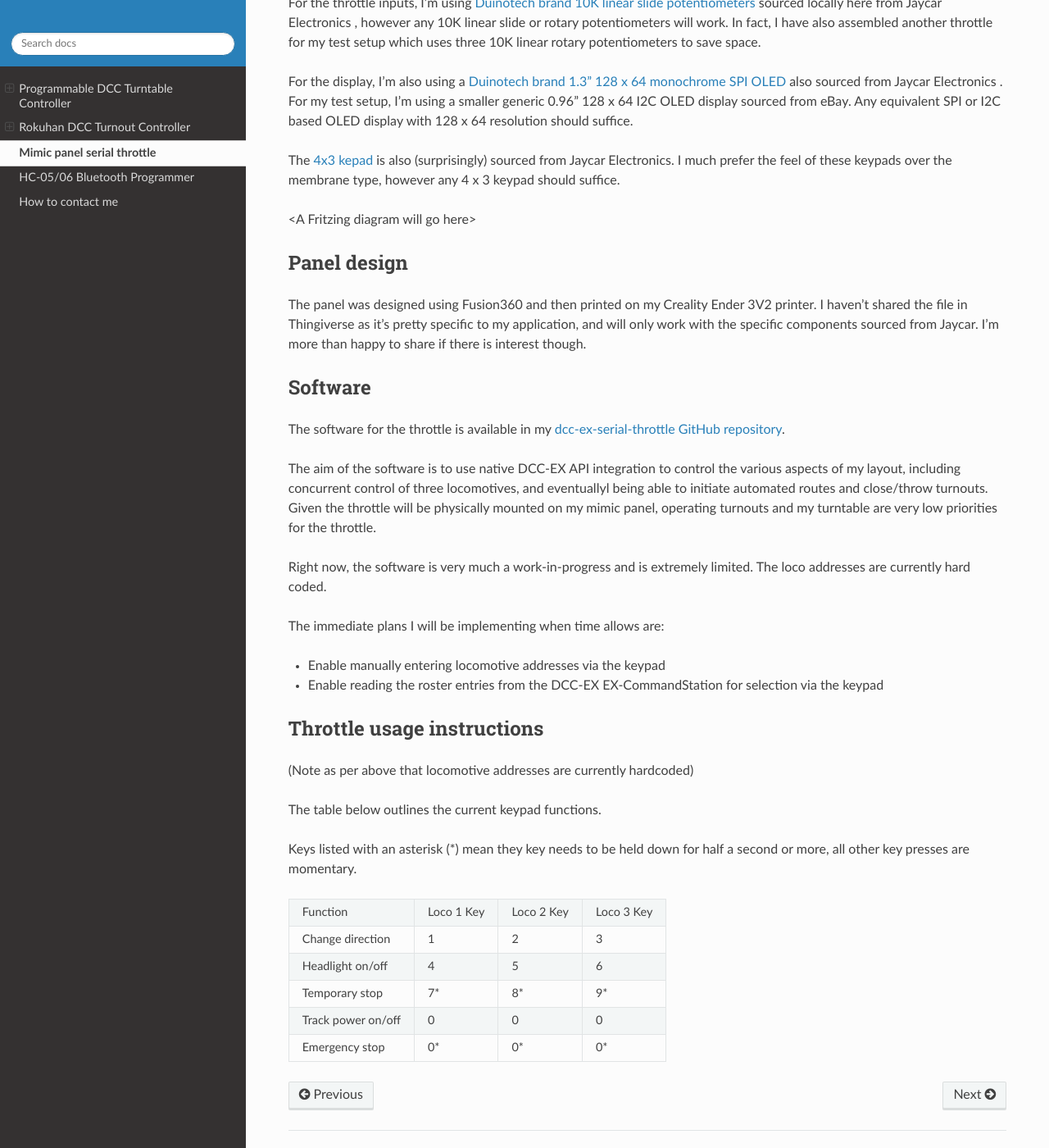
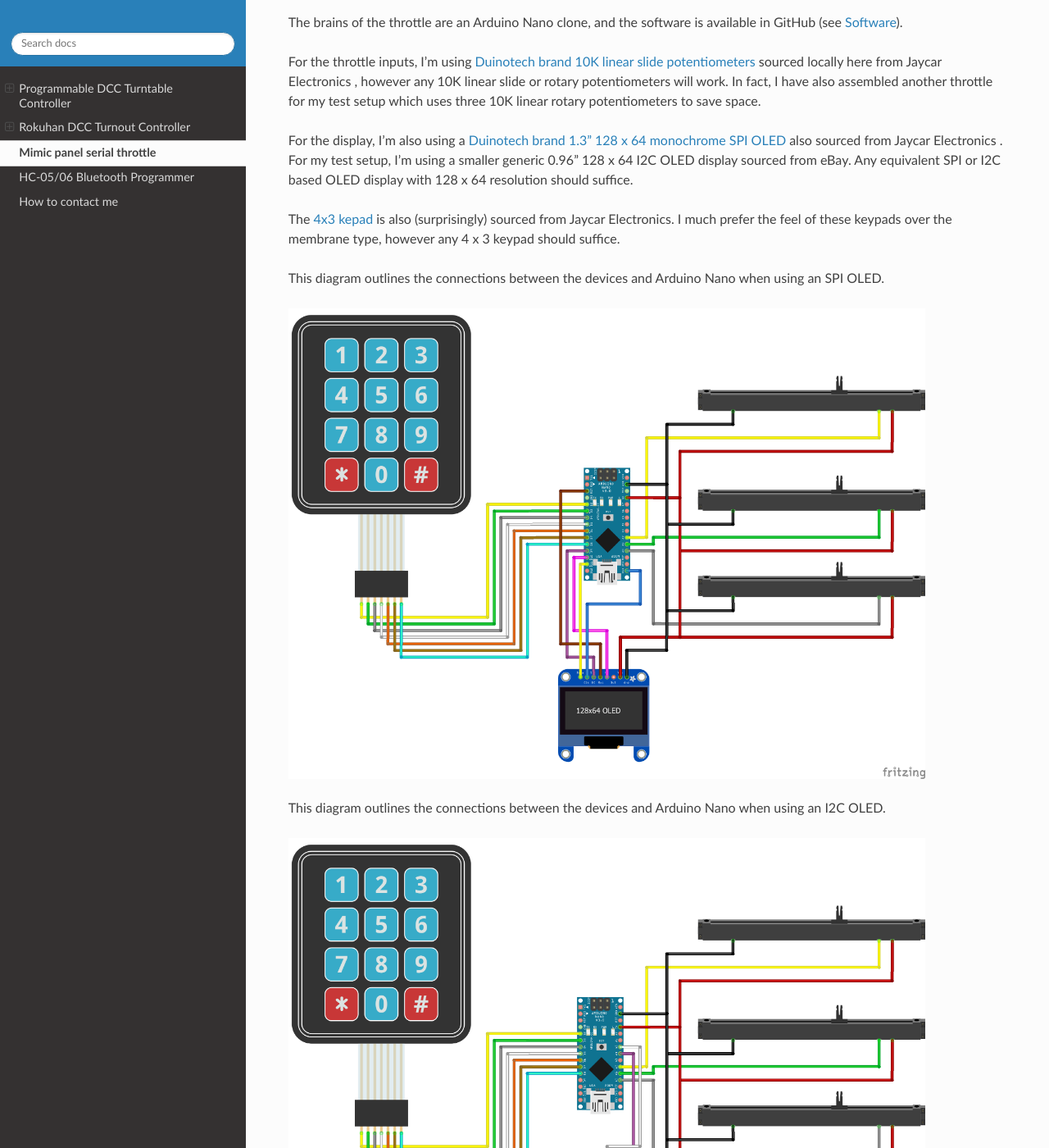
Before and after one commit to peteGSX/petegsx.github.io, a Sphinx documentation site: the page built from docs/serial-throttle/index.rst, in a window 1280 px wide and 1400 px high, scrolled down 939 px. Shown: the whole window at 82% size. Built offline with Sphinx 7.4.7 and the Read the Docs theme 2.0.0, drawn with Linux system fonts in a browser that asks for light colours; some of the changed text lies outside the part shown.

Commit message:
Added Fritzing diagrams

```diff
--- a/docs/serial-throttle/index.rst
+++ b/docs/serial-throttle/index.rst
@@ -1,6 +1,12 @@
 ***************************
 Mimic panel serial throttle
 ***************************
+
+.. sidebar::
+
+  .. contents:: On this page
+      :depth: 2
+      :local:
 
 I've decided to build a mimic panel for my layout which would need to include a throttle capable of controlling multiple trains concurrently.
 
@@ -27,7 +33,17 @@ For the display, I'm also using a `Duinotech brand 1.3" 128 x 64 monochrome SPI
 
 The `4x3 kepad <https://www.jaycar.com.au/12-key-numeric-keypad/p/SP0770?pos=2&queryId=b8b9b8588af031e994c61d38f57ccc50&sort=relevance>`_ is also (surprisingly) sourced from Jaycar Electronics. I much prefer the feel of these keypads over the membrane type, however any 4 x 3 keypad should suffice.
 
-<A Fritzing diagram will go here>
+This diagram outlines the connections between the devices and Arduino Nano when using an SPI OLED.
+
+.. image:: /_static/images/serial-throttle/serial-throttle-spi-oled.png
+  :alt: Fritzing diagram
+  :scale: 30%
+
+This diagram outlines the connections between the devices and Arduino Nano when using an I2C OLED.
+
+.. image:: /_static/images/serial-throttle/serial-throttle-i2c-oled.png
+  :alt: Fritzing diagram
+  :scale: 30%
 
 Panel design
 ============
```
Also changed, not shown: docs/_static/images/serial-throttle/serial-throttle-i2c-oled.png (added), docs/_static/images/serial-throttle/serial-throttle-spi-oled.png (added), 2 other files.
